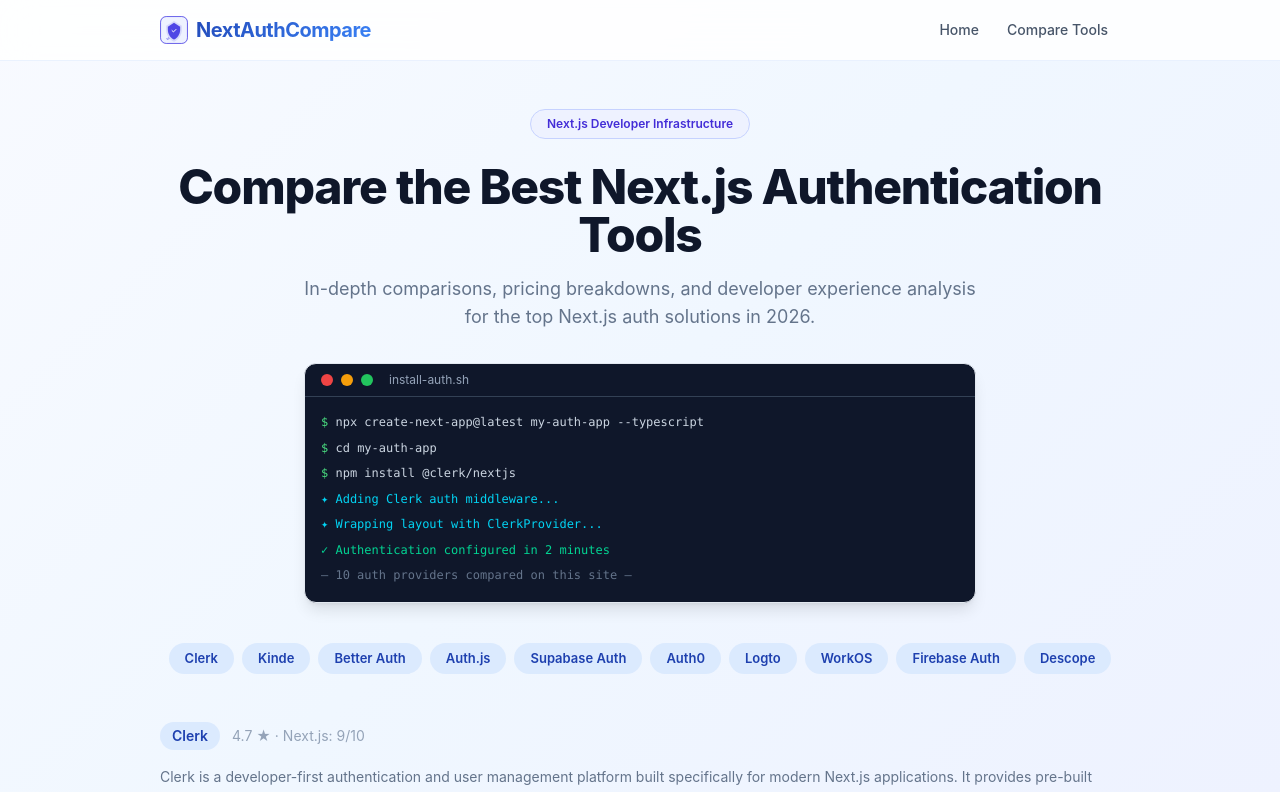
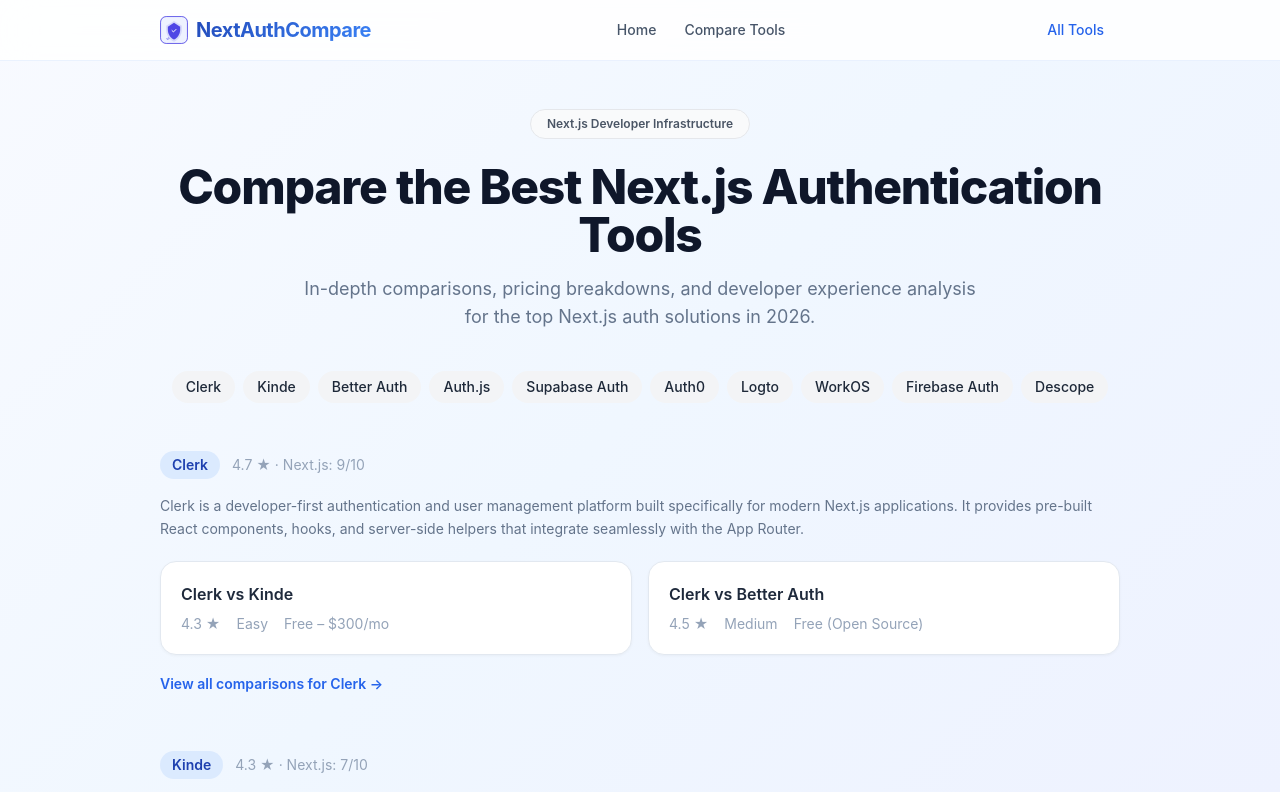
Before and after one commit to wonderer693-lab/testing123Abc, a Next.js app: page / in a window 1280 px wide. Shown: the top 792 px of the page. Built offline with nearby package versions, Linux system fonts and the light colour scheme.

Commit message:
refactor: align UI with standard SaaS patterns — hero, nav, badges, blue/neutral palette, delete rogue route dir

```diff
--- a/app/compare/[slug]/page.tsx
+++ b/app/compare/[slug]/page.tsx
@@ -86,11 +86,11 @@
       <p className="mb-8 text-lg text-slate-500">Which authentication tool is right for your Next.js project?</p>
 
       <div className="mb-10 grid gap-5 sm:grid-cols-2">
-        <div className="relative ring-2 ring-indigo-600 shadow-lg bg-gradient-to-br from-indigo-50 to-white rounded-xl p-6 overflow-hidden">
-          <span className="absolute top-3 right-3 rounded-full bg-indigo-600 px-3 py-1 text-xs font-bold text-white shadow-sm">
-            👑 Top Pick
+        <div className="relative border-2 border-blue-600 shadow-lg bg-gradient-to-br from-blue-50 to-white rounded-xl p-6 overflow-hidden">
+          <span className="absolute top-3 right-3 rounded-full bg-blue-600 px-3 py-1 text-xs font-bold text-white shadow-sm">
+            Top Pick
           </span>
-          <div className="mb-1 text-xs font-semibold uppercase tracking-wider text-indigo-600">Our Pick</div>
+          <div className="mb-1 text-xs font-semibold uppercase tracking-wider text-blue-600">Our Pick</div>
           <h2 className="text-xl font-bold text-slate-900">{winner.name}</h2>
           <p className="mt-1 text-sm text-slate-500">
             Next.js Score: {winner.nextjs_integration_score}/10 &middot; Rating: {winner.rating} ★
@@ -252,10 +252,10 @@
 
       <FaqSection items={faqs} />
 
-      <div className="sticky bottom-4 z-40 rounded-xl border border-indigo-200 bg-white/90 p-4 shadow-lg backdrop-blur-xl">
+      <div className="sticky bottom-4 z-40 rounded-xl border border-blue-200 bg-white/90 p-4 shadow-lg backdrop-blur-xl">
         <div className="flex items-center justify-between">
           <p className="font-semibold text-slate-800">
-            Ship faster with <span className="text-indigo-700">{winner.name}</span>
+            Ship faster with <span className="text-blue-700">{winner.name}</span>
           </p>
           <div className="flex gap-3">
             <a href={winner.affiliate_url} target="_blank" rel="noopener noreferrer nofollow" className="btn-primary !py-2 !px-5 text-sm">
--- a/app/layout.tsx
+++ b/app/layout.tsx
@@ -76,6 +76,9 @@
               <a href="/" className="nav-link px-3 py-2 text-sm">Home</a>
               <a href="/#comparisons-grid" className="nav-link px-3 py-2 text-sm">Compare Tools</a>
             </nav>
+            <div className="flex items-center">
+              <a href="/#tool-badges" className="btn-ghost text-sm !py-2">All Tools</a>
+            </div>
           </div>
         </div>
 
--- a/app/page.tsx
+++ b/app/page.tsx
@@ -8,7 +8,7 @@
   return (
     <div className="animate-fade-in">
       <section className="mb-10 text-center">
-        <div className="mx-auto mb-6 inline-flex items-center gap-2 rounded-full border border-indigo-200 bg-indigo-50 px-4 py-1.5 text-xs font-semibold text-indigo-700">
+        <div className="mx-auto mb-6 inline-flex items-center gap-2 rounded-full border border-gray-200 bg-gray-50 px-4 py-1.5 text-xs font-semibold text-gray-600">
           Next.js Developer Infrastructure
         </div>
         <h1 className="mb-4 text-4xl font-extrabold tracking-tight text-slate-900 sm:text-5xl">
@@ -18,24 +18,6 @@
           In-depth comparisons, pricing breakdowns, and developer experience analysis
           for the top Next.js auth solutions in 2026.
         </p>
-
-        <div className="mx-auto max-w-2xl overflow-hidden rounded-xl border border-slate-200 bg-slate-900 text-left text-sm shadow-lg">
-          <div className="flex items-center gap-2 border-b border-slate-700 px-4 py-2">
-            <span className="h-3 w-3 rounded-full bg-red-500" />
-            <span className="h-3 w-3 rounded-full bg-amber-500" />
-            <span className="h-3 w-3 rounded-full bg-green-500" />
-            <span className="ml-2 text-xs text-slate-400">install-auth.sh</span>
-          </div>
-          <div className="space-y-1.5 p-4 font-mono text-xs leading-relaxed text-slate-300">
-            <p><span className="text-green-400">$</span> npx create-next-app@latest my-auth-app --typescript</p>
-            <p><span className="text-green-400">$</span> cd my-auth-app</p>
-            <p><span className="text-green-400">$</span> npm install @clerk/nextjs</p>
-            <p className="text-cyan-400">✦  Adding Clerk auth middleware...</p>
-            <p className="text-cyan-400">✦  Wrapping layout with ClerkProvider...</p>
-            <p className="text-emerald-400">✓  Authentication configured in 2 minutes</p>
-            <p className="text-slate-500">— 10 auth providers compared on this site —</p>
-          </div>
-        </div>
       </section>
 
       <section className="mb-12">
@@ -44,13 +26,7 @@
             <a
               key={tool.id}
               href={`#tool-${tool.id}`}
-              className="pill transition-all hover:scale-105 hover:ring-2 hover:ring-indigo-500"
-              style={{
-                background: "var(--color-blue-100)",
-                color: "var(--color-blue-800)",
-                fontSize: "0.8125rem",
-                padding: "0.375rem 1rem",
-              }}
+              className="inline-flex items-center rounded-full bg-gray-100 px-3.5 py-1.5 text-sm font-medium text-gray-800 transition-all hover:ring-2 hover:ring-blue-500 dark:bg-gray-800 dark:text-gray-200"
             >
               {tool.name}
             </a>
--- a/components/BackToTop.tsx
+++ b/components/BackToTop.tsx
@@ -14,7 +14,7 @@
   return (
     <button
       onClick={() => window.scrollTo({ top: 0, behavior: "smooth" })}
-      className={`fixed bottom-6 right-6 z-50 flex h-12 w-12 items-center justify-center rounded-full bg-indigo-600 text-white shadow-lg transition-all duration-300 hover:bg-indigo-700 hover:shadow-xl ${
+      className={`fixed bottom-6 right-6 z-50 flex h-12 w-12 items-center justify-center rounded-full bg-blue-600 text-white shadow-lg transition-all duration-300 hover:bg-blue-700 hover:shadow-xl ${
         visible ? "translate-y-0 opacity-100" : "pointer-events-none translate-y-4 opacity-0"
       }`}
       aria-label="Back to top"
```
